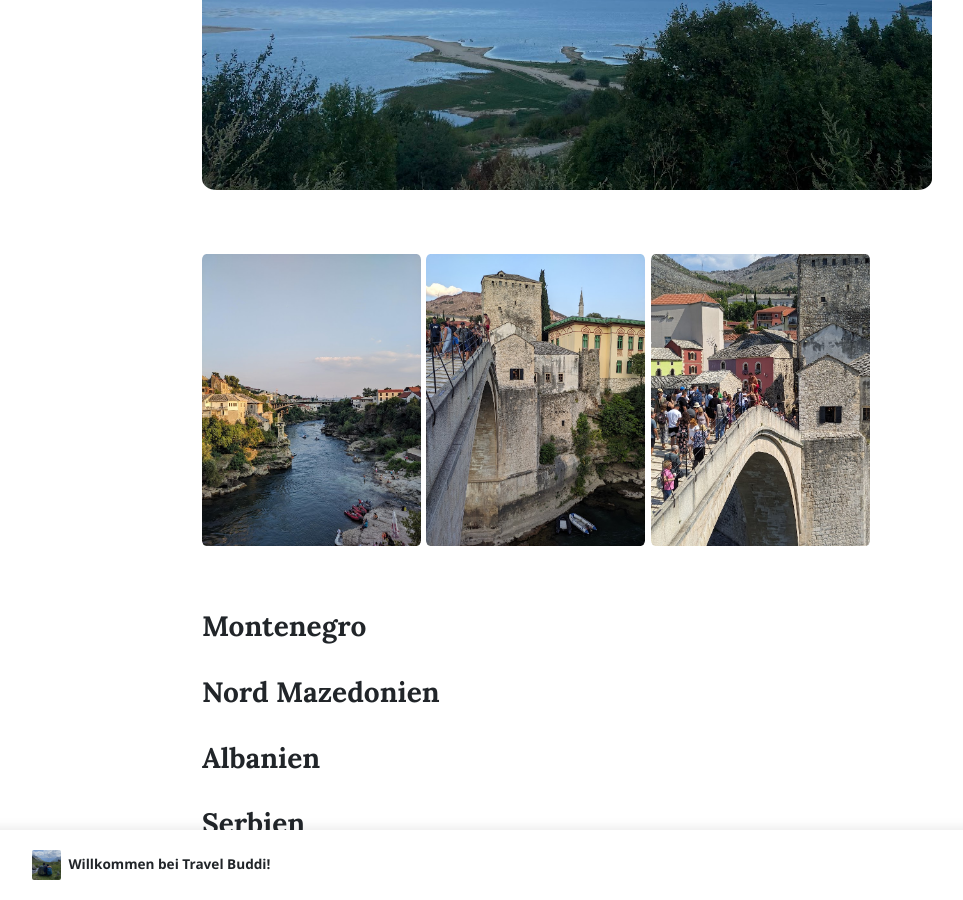
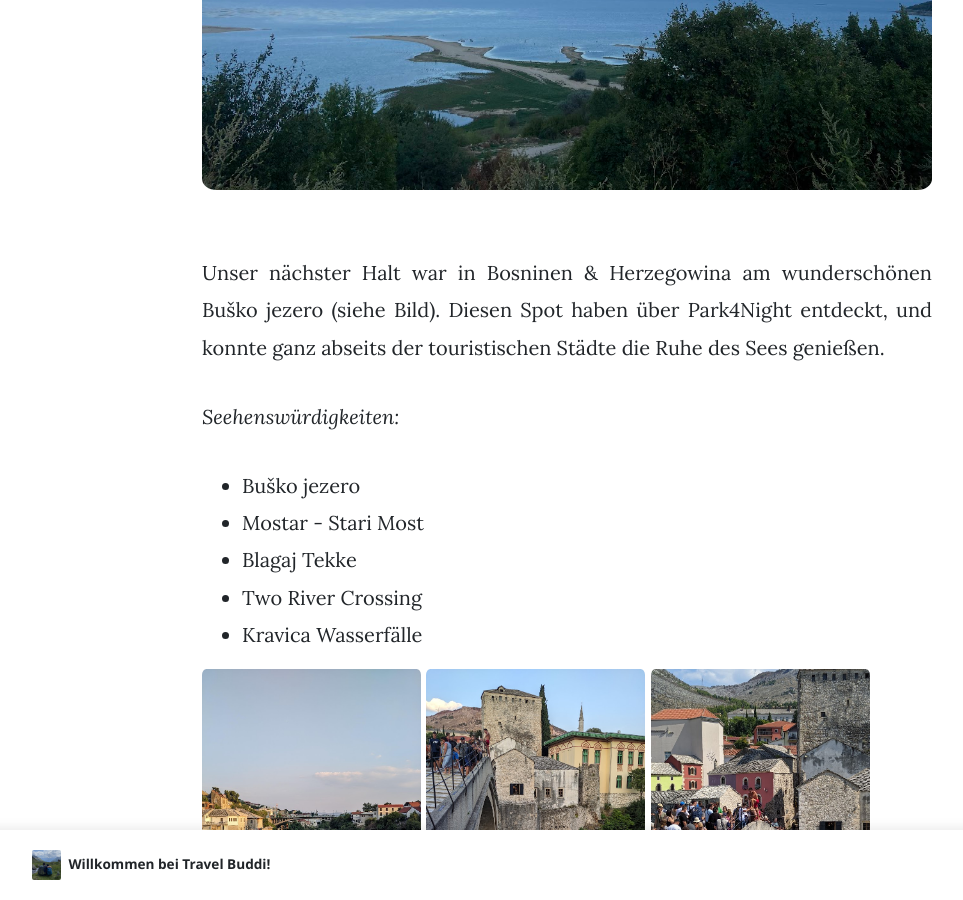
Before and after one commit to travelbuddi/travelbuddi.github.io, a Jekyll site: the page built from _posts/2024-08-08-Osteuropa-Balkan.md, in a window 1280 px wide and 900 px high, scrolled down 2738 px. Shown: the whole window, without its empty margins (73-1036 px from the left). Built offline with Jekyll 4.4.1, drawn with Linux system fonts in a browser that asks for light colours; nearby versions of some CDN libraries; some of the changed text lies outside the part shown.

Commit message:
Update Balkan Post

```diff
--- a/_posts/2024-08-08-Osteuropa-Balkan.md
+++ b/_posts/2024-08-08-Osteuropa-Balkan.md
@@ -29,6 +29,14 @@ Am nächsten Morgen ging es dann immer weiter der Sonne hinterher, bis wir in Sp
 
 ![Busko Jesero](/assets/images/Bosnien01.jpg)
 
+Unser nächster Halt war in Bosninen & Herzegowina am wunderschönen Buško jezero (siehe Bild). Diesen Spot haben über Park4Night entdeckt, und konnte ganz abseits der touristischen Städte die Ruhe des Sees genießen.
+
+*Seehenswürdigkeiten:*
+* Buško jezero
+* Mostar - Stari Most
+* Blagaj Tekke
+* Two River Crossing
+* Kravica Wasserfälle
 
 
 ![Bosnien02](/assets/images/Bosnien02.jpg){: width="30%"}
```
Also changed, not shown: _posts/2023-11-01-sicily.md (+2 -2 lines).
